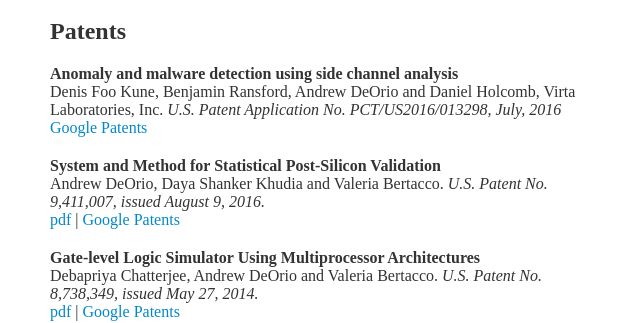
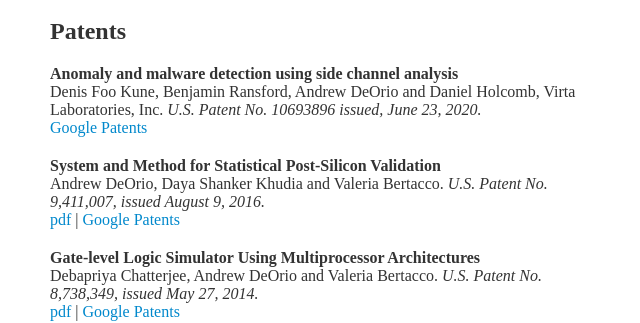
Before and after one commit to awdeorio/andrewdeorio.com, a Jekyll site: the page built from research/index.html, in a window 1280 px wide and 900 px high, scrolled down 4175 px. Shown: the part 159-482 px from the top of the window, without its empty margins (315-955 px from the left). Built offline with Jekyll 4.4.1, drawn with Linux system fonts in a browser that asks for light colours; nearby versions of some CDN libraries.

Commit message:
Add patent

```diff
--- a/research/index.html
+++ b/research/index.html
@@ -441,7 +441,7 @@ title: Research | Andrew DeOrio
   <b>Anomaly and malware detection using side channel analysis</b>
   <br>
   Denis Foo Kune, Benjamin Ransford, Andrew DeOrio and Daniel Holcomb, Virta Laboratories, Inc.
-  <i>U.S. Patent Application No. PCT/US2016/013298, July, 2016</i>
+  <i>U.S. Patent No. 10693896 issued, June 23, 2020.</i>
   <br>
   <a href="https://www.google.com/patents/WO2016115280A1" target="_blank" >Google Patents</a>
 </div>
```
